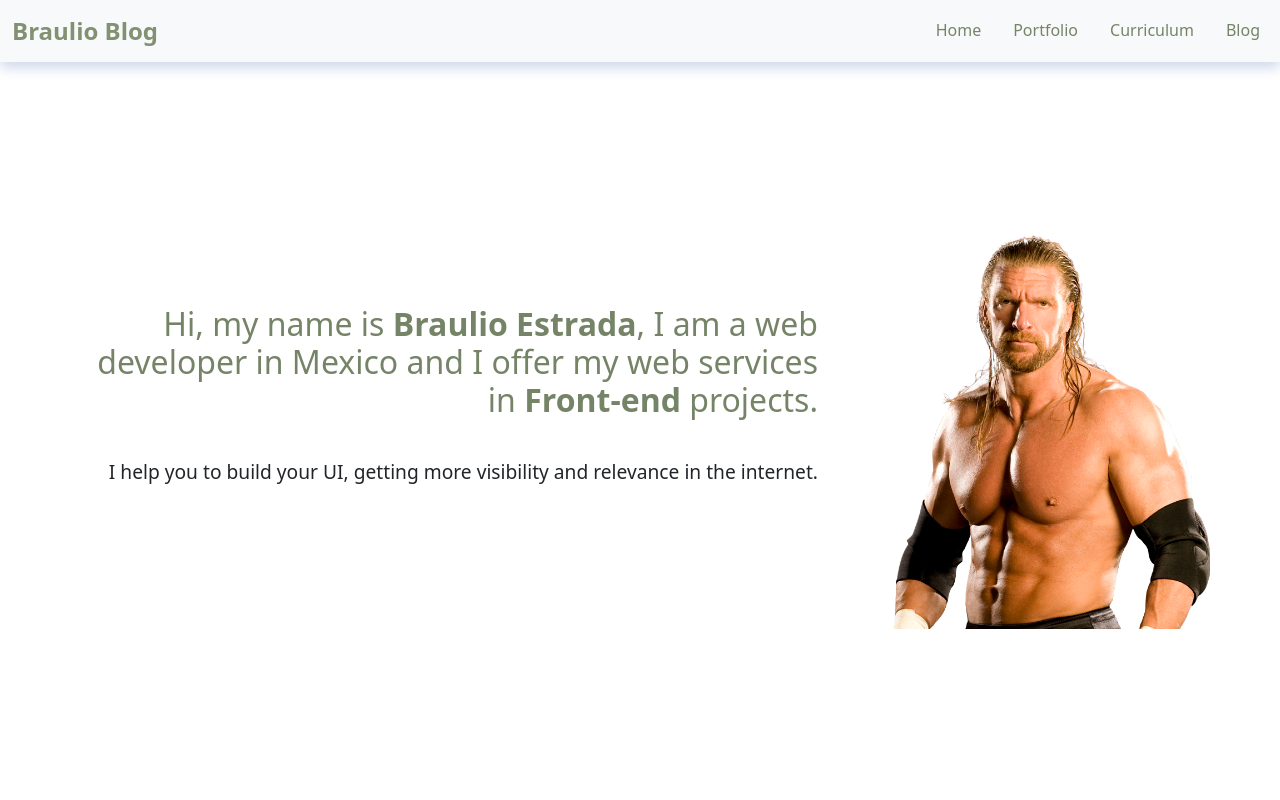
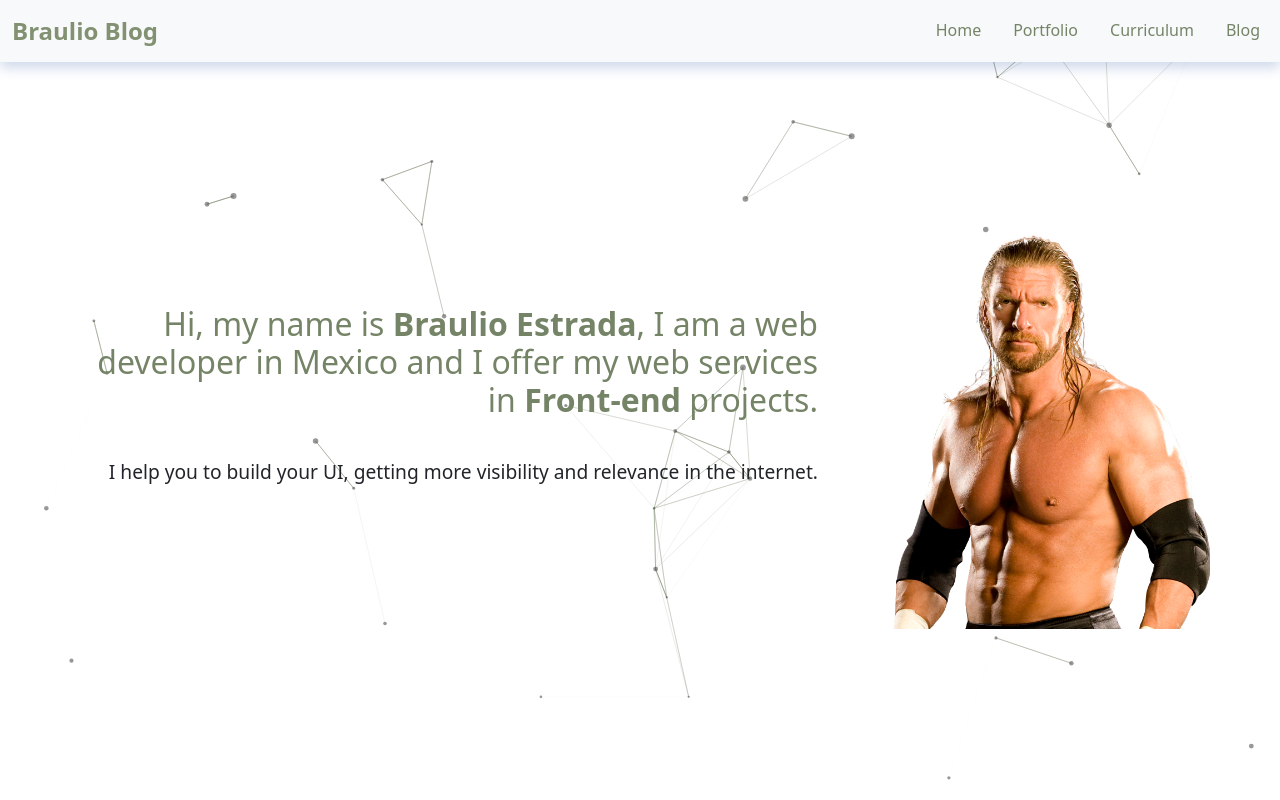
Before and after one commit to Braulio95/toniconectalandingpage, a React (Create React App) app: page / in a window 1280 px wide. Shown: the top 800 px of the page. Built offline with nearby package versions, Linux system fonts and the light colour scheme.

Commit message:
particles added

```diff
--- a/package.json
+++ b/package.json
@@ -18,6 +18,8 @@
     "react-router-dom": "^6.15.0",
     "react-router-hash-link": "^2.4.3",
     "react-scripts": "5.0.1",
+    "react-tsparticles": "^2.12.2",
+    "tsparticles": "^2.12.0",
     "typescript": "^4.9.5",
     "web-vitals": "^2.1.4"
   },
--- a/src/App.tsx
+++ b/src/App.tsx
@@ -1,9 +1,11 @@
 import React from "react";
 import { MainRoutes } from "./router/MainRoutes";
+import { ParticleBg } from "./components/ParticleBg/ParticleBg";
 
 function App() {
   return (
-    <div className="App">
+    <div className="App" style={{ position: "relative" }}>
+      <ParticleBg />
       <MainRoutes />
     </div>
   );
--- a/src/components/ExpComp/ExpComp.tsx
+++ b/src/components/ExpComp/ExpComp.tsx
@@ -24,7 +24,7 @@ export const ExpComp = ({ experiences, type }: ExpProps) => {
           <Row>
             <Col
               xs={2}
-              xxl={2}
+              xxl={6}
               style={{
                 textAlign: "right",
                 borderRight: `1px groove ${colorPalette.neutralGray2}`,
@@ -42,7 +42,7 @@ export const ExpComp = ({ experiences, type }: ExpProps) => {
                 {date}
               </p>
             </Col>
-            <Col xs={10} xxl={10} style={{ overflow: "auto" }}>
+            <Col xs={10} xxl={6} style={{ overflow: "auto" }}>
               <p
                 style={{
                   color: colorPalette.strongGreen,
--- /dev/null
+++ b/src/components/ParticleBg/ParticleBg.tsx
@@ -0,0 +1,125 @@
+import React from "react";
+import Particles from "react-tsparticles";
+import { loadFull } from "tsparticles";
+import { colorPalette } from "../../styles/partials/colors";
+
+export const ParticleBg = () => {
+  const loadParticles = async (engine: any) => {
+    await loadFull(engine);
+  };
+  return (
+    <Particles
+      id="tsparticles"
+      init={loadParticles}
+      options={{
+        fullScreen: {
+          enable: true,
+          zIndex: -1,
+        },
+        particles: {
+          number: {
+            value: 35,
+            density: {
+              enable: true,
+              value_area: 800,
+            },
+          },
+          color: {
+            value: `${colorPalette.neutralGray3}`,
+          },
+          shape: {
+            type: "circle",
+            stroke: {
+              width: 0,
+              color: `${colorPalette.neutralGray3}`,
+            },
+            polygon: {
+              nb_sides: 5,
+            },
+          },
+          opacity: {
+            value: 0.5,
+            random: false,
+            anim: {
+              enable: false,
+              speed: 1,
+              opacity_min: 0.1,
+              sync: false,
+            },
+          },
+          size: {
+            value: 3,
+            random: true,
+            anim: {
+              enable: false,
+              speed: 10,
+              size_min: 0.1,
+              sync: false,
+            },
+          },
+          line_linked: {
+            enable: true,
+            distance: 150,
+            color: `${colorPalette.strongestGreen}`,
+            opacity: 0.6,
+            width: 1,
+          },
+          move: {
+            enable: true,
+            speed: 2,
+            direction: "none",
+            random: false,
+            straight: false,
+            out_mode: "out",
+            bounce: false,
+            attract: {
+              enable: false,
+              rotateX: 600,
+              rotateY: 1200,
+            },
+          },
+        },
+        interactivity: {
+          detect_on: "window",
+          events: {
+            onhover: {
+              enable: true,
+              mode: "repulse",
+            },
+            onclick: {
+              enable: true,
+              mode: "push",
+            },
+            resize: true,
+          },
+          modes: {
+            grab: {
+              distance: 400,
+              line_linked: {
+                opacity: 1,
+              },
+            },
+            bubble: {
+              distance: 400,
+              size: 40,
+              duration: 2,
+              opacity: 8,
+              speed: 3,
+            },
+            repulse: {
+              distance: 200,
+              duration: 0.4,
+            },
+            push: {
+              particles_nb: 4,
+            },
+            remove: {
+              particles_nb: 2,
+            },
+          },
+        },
+        retina_detect: true,
+      }}
+    />
+  );
+};
```
Also changed, not shown: 1 other file (tests, documents, lock files or other folders).
